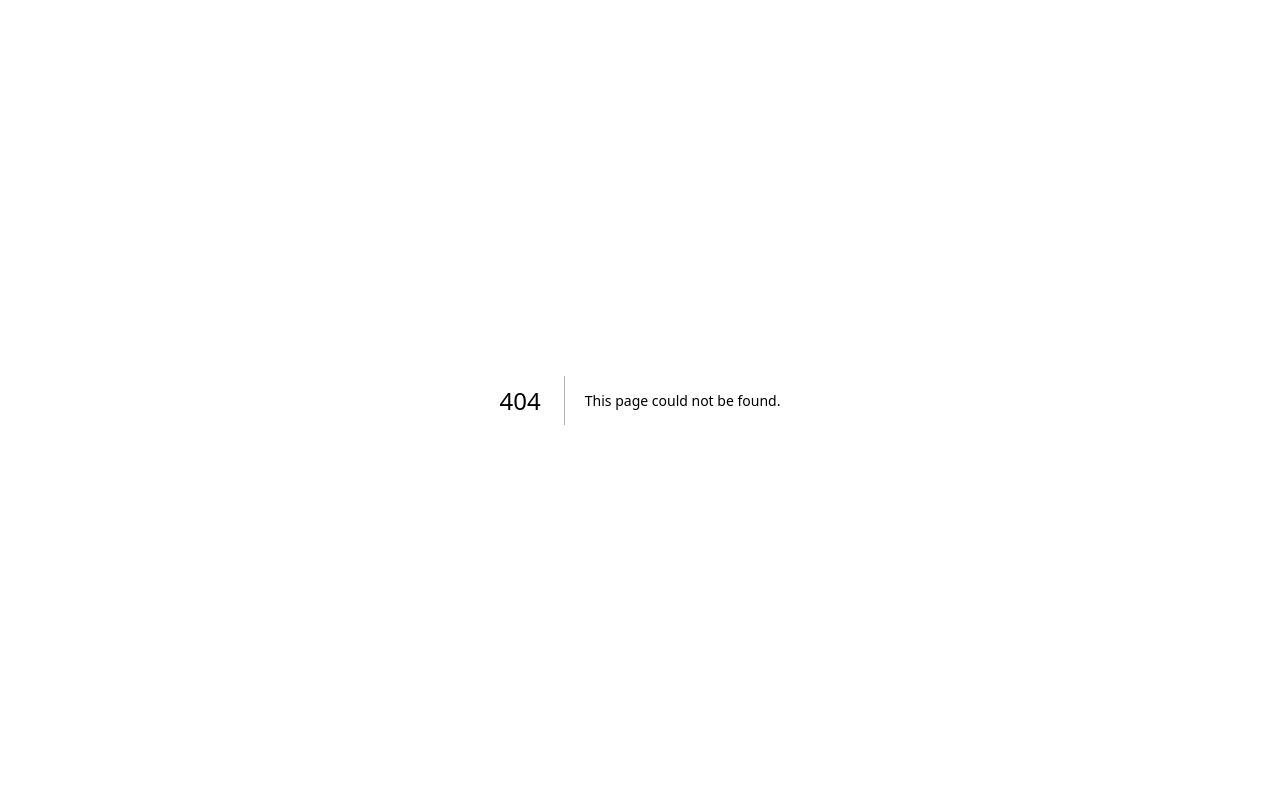
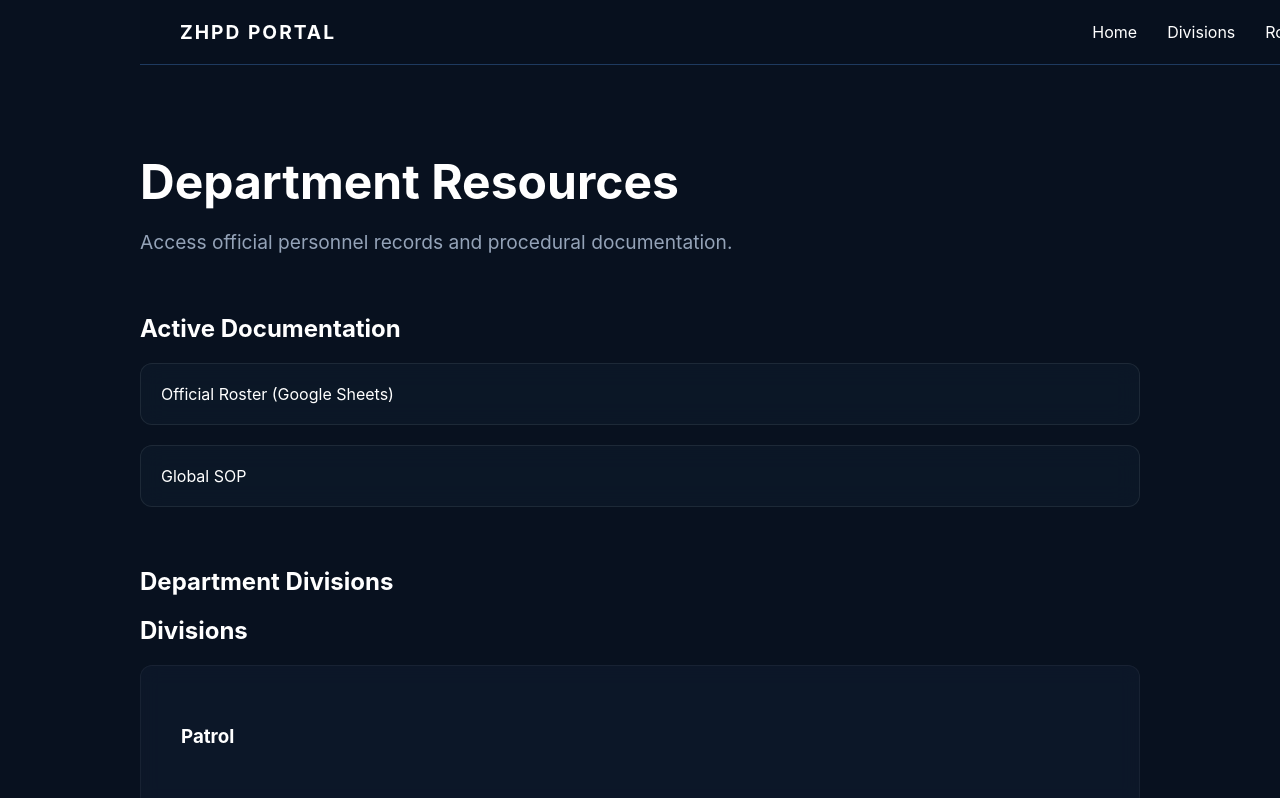
Before and after one commit to morkelchristan-cpu/zhpd-website, a Next.js app: page /roster in a window 1280 px wide. Before the commit this address had no page. Shown: the top 798 px of the page. Built offline with nearby package versions, Linux system fonts and the light colour scheme.

Commit message:
Update Roster page layout

```diff
--- /dev/null
+++ b/app/roster/page.tsx
@@ -0,0 +1,34 @@
+import Navbar from '@/src/components/Navbar';
+import RosterLinks from '@/src/components/RosterLinks';
+import Divisions from '@/src/components/Divisions';
+
+export default function RosterPage() {
+  return (
+    <main style={{
+      paddingTop: '120px',
+      paddingLeft: '40px',
+      paddingRight: '40px',
+      maxWidth: '1000px',
+      margin: '0 auto'
+    }}>
+      <Navbar />
+
+      <header style={{ marginBottom: '60px' }}>
+        <h1 style={{ fontSize: '3rem', marginBottom: '10px' }}>Department Resources</h1>
+        <p style={{ color: '#94A3B8', fontSize: '1.2rem' }}>
+          Access official personnel records and procedural documentation.
+        </p>
+      </header>
+
+      <section style={{ marginBottom: '60px' }}>
+        <h2 style={{ fontSize: '1.5rem', marginBottom: '20px' }}>Active Documentation</h2>
+        <RosterLinks />
+      </section>
+
+      <section>
+        <h2 style={{ fontSize: '1.5rem', marginBottom: '20px' }}>Department Divisions</h2>
+        <Divisions />
+      </section>
+    </main>
+  );
+}
```
Also changed, not shown: src/components/roster/page.tsx (deleted, +0 -13 lines).
